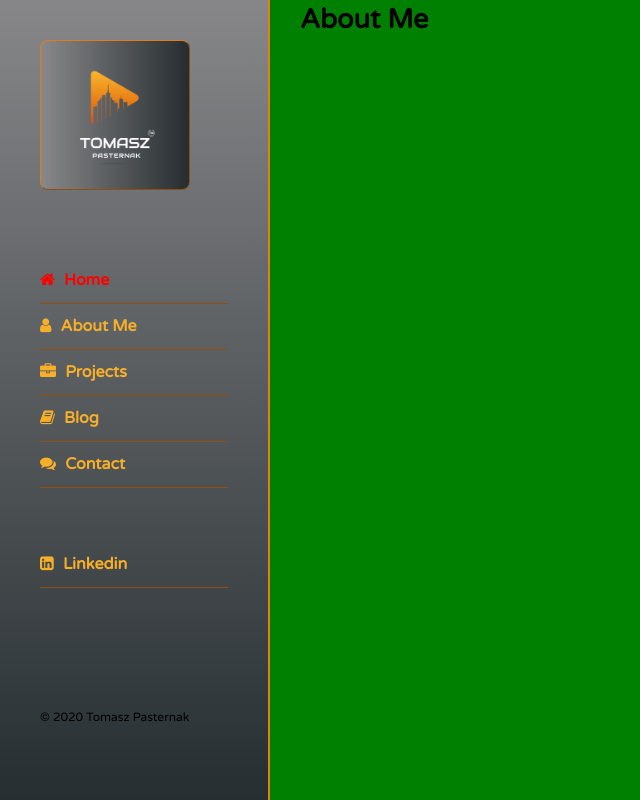
After one commit to tomaszpasternak94/Django_business_card, a Django app: template business_card_project/portfolio/templates/portfolio/aboutme.html in a window 1280 px wide. The commit adds this page. Shown: the whole page, without its empty margins (0-640 px from the left). Run offline with Django 3.2, Linux system fonts and the light colour scheme; the template is opened without the code that fills it, so the values that code supplies are empty; some libraries are stand-ins or nearby versions.

Commit message:
feat(22): aboutme view, url and html file added to project. Block content in a base style - extracted.

```diff
--- a/business_card_project/business_card/urls.py
+++ b/business_card_project/business_card/urls.py
@@ -24,6 +24,7 @@ from portfolio import views as portfolio_views
 urlpatterns = [
     path('admin/', admin.site.urls),
     path('', portfolio_views.home, name='home'),
+    path('about/',portfolio_views.about_me, name='about'),
     path('blog/', include('blog.urls')),
 
 ]
--- /dev/null
+++ b/business_card_project/portfolio/templates/portfolio/aboutme.html
@@ -0,0 +1,16 @@
+{% extends 'portfolio/base.html' %}
+{% load static %}
+
+{% block content %}
+ <!--AboutMe Section-->
+        <section class="about section">
+          <div class="container">
+            <div class="row">
+              <div class="section-title">
+                <h2>About Me</h2>
+              </div>
+            </div>
+          </div>
+        </section>
+        <!--AboutMe Section End-->
+{% endblock %}
--- a/business_card_project/portfolio/templates/portfolio/base.html
+++ b/business_card_project/portfolio/templates/portfolio/base.html
@@ -34,7 +34,7 @@
       <!--Nav-->
         <ul class="nav">
           <li><a href="{% url 'home' %}" class="active"><i class="fa fa-home"></i> Home</a> </li>
-          <li><a href="#"><i class="fa fa-user"></i> About me</a> </li>
+          <li><a href="{% url 'about' %}"><i class="fa fa-user"></i> About me</a> </li>
           <li><a href="#"><i class="fa fa-briefcase"></i> Projects</a> </li>
           <li><a href="#"><i class="fa fa-book"></i> Blog</a> </li>
           <li><a href="#"><i class="fa fa-comments"></i> Contact</a> </li>
@@ -49,22 +49,10 @@
       <!--Aside end-->
       <!--  Main content-->
       <div class="main-content">
-        <!--Home Section-->
-        <section class="home-section">
-          <div class="container">
-            <div class="intro">
-              <img src="{% static 'portfolio/logo/500x500gradientSzary.jpg' %}" alt="profile" class="shadow-dark">
-                   <h1>Tomasz Pasternak</h1>
-                    <p>Python freelancer</p>
-                    <div class="social-media">
-                      <a href="#" class="ln-blue"><i class="fa fa-linkedin-square"></i> </a>
-                      <a href="#" class="ln-white"><i class="fa fa-linkedin-square"></i> </a>
-                      <a href="#" class="ln-lightblue"><i class="fa fa-linkedin-square"></i> </a>
-                    </div>
-            </div>
-          </div>
-        </section>
-        <!--Home Section End-->
+        {% block content %}
+
+
+        {% endblock %}
       </div>
       <!--  Main content end-->
     </div>
@@ -104,9 +92,7 @@
 
 <!--</nav>-->
 
-<!--  {% block content %}-->
 
-<!--  {% endblock %}-->
 
 <!--    &lt;!&ndash; Optional JavaScript &ndash;&gt;-->
 <!--    &lt;!&ndash; jQuery first, then Popper.js, then Bootstrap JS &ndash;&gt;-->
--- a/business_card_project/portfolio/views.py
+++ b/business_card_project/portfolio/views.py
@@ -9,3 +9,6 @@ def home(request):
         'projects' : projects
     }
     return render(request,'portfolio/home.html', content)
+
+def about_me(request):
+    return render(request,'portfolio/aboutme.html')
```
Also changed, not shown: business_card_project/portfolio/static/portfolio/custom.css (+10 -0 lines), business_card_project/portfolio/templates/portfolio/home.html (+29 -11 lines).
